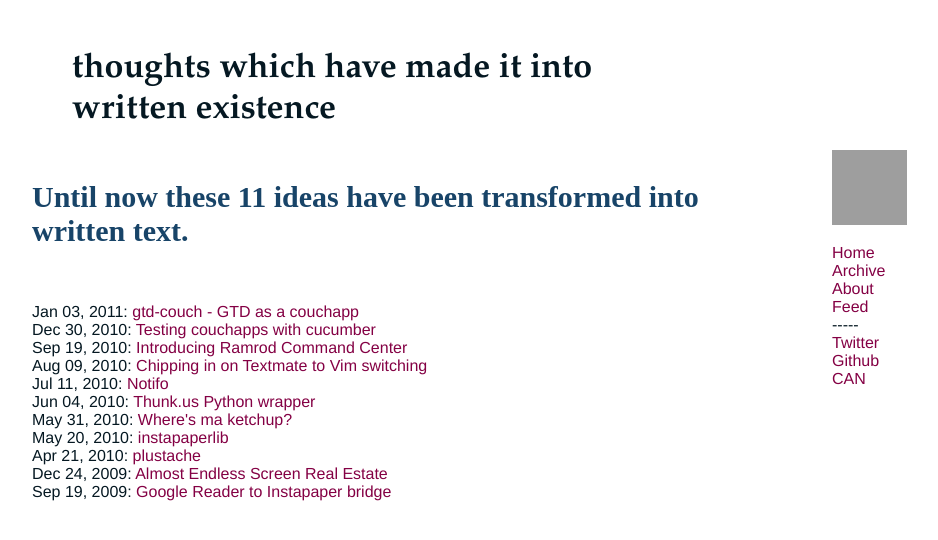
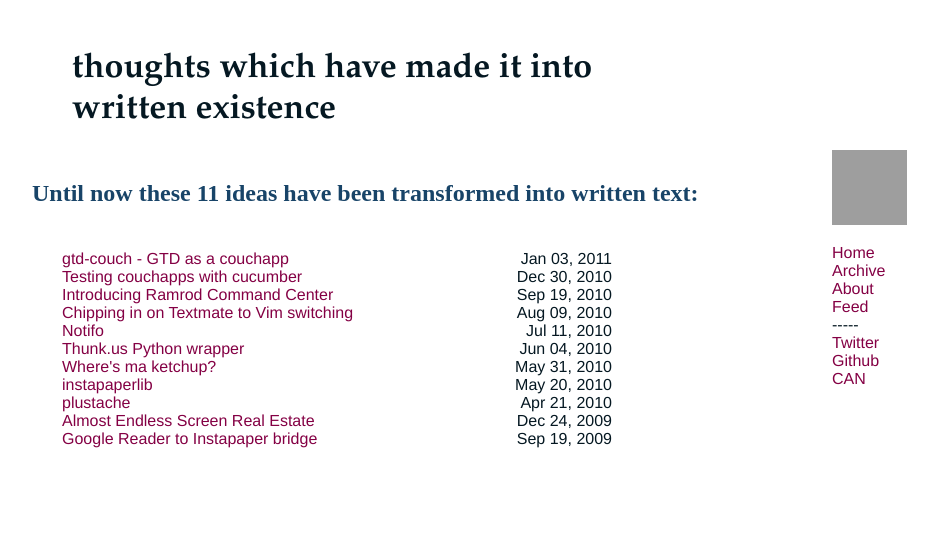
Before and after one commit to mrtazz/mrtazz.github.com, a Jekyll site: the page built from archive.html, in a window 1280 px wide, cut to the strip 0-540 px from the top of the page. Shown: the whole strip, without its empty margins (168-1106 px from the left). Built offline with Jekyll 4.4.1, drawn with Linux system fonts in a browser that asks for light colours; Markdown is read by kramdown in place of the engine named in the settings; comment, search, counter and statistics services are not loaded; grey boxes are pictures that could not be loaded.

Commit message:
minor archive page restructuring

```diff
--- a/archive.html
+++ b/archive.html
@@ -2,13 +2,15 @@
 layout: default
 title: Archive
 ---
-<h2>Until now these {{ site.posts.size }} ideas have been transformed into written text.</h2>
-<br>
-<div class="postcontent">
+<h3> Until now these {{ site.posts.size }} ideas have been transformed into
+  written text:</h3>
+</br>
+<div class="postcontent archive">
   <ul class="nobullet">
   {% for post in site.posts %}
     <li>
-      {{ post.date | date: "%b %d, %Y"  }}:<a href="{{ post.url }}"> {{ post.title }}</a>
+    <a href="{{ post.url }}"> {{ post.title }}</a>
+    <span class="archivedate">{{ post.date | date: "%b %d, %Y"}}</span>
     </li>
   {% endfor %}
   </ul>
--- a/css/style.css
+++ b/css/style.css
@@ -114,3 +114,11 @@ div.menu a.avatar {
   margin-left: 30px;
   margin-bottom: 15px;
 }
+
+div.archive {
+  margin-left: 30px;
+}
+
+span.archivedate {
+  float: right;
+}
```
